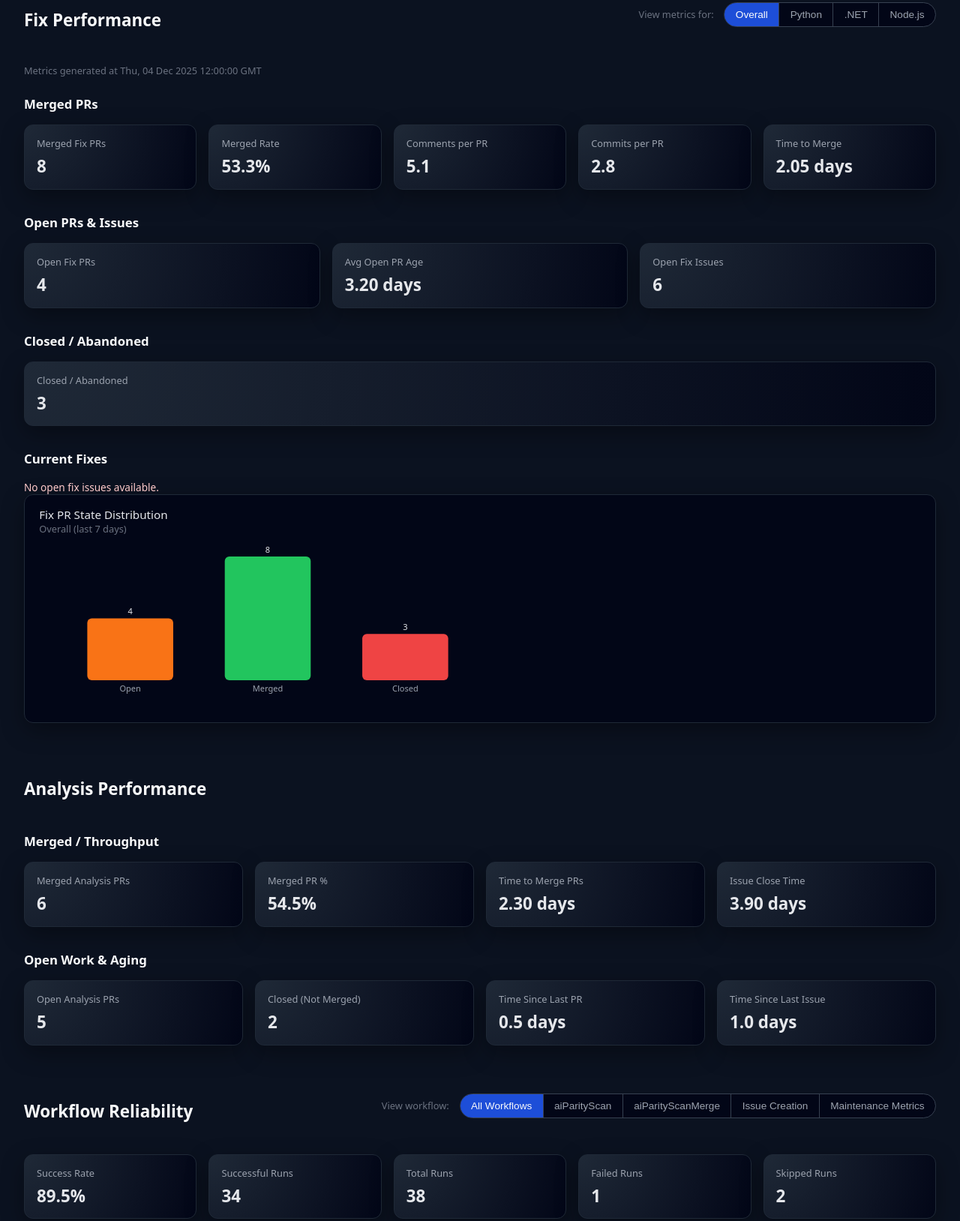
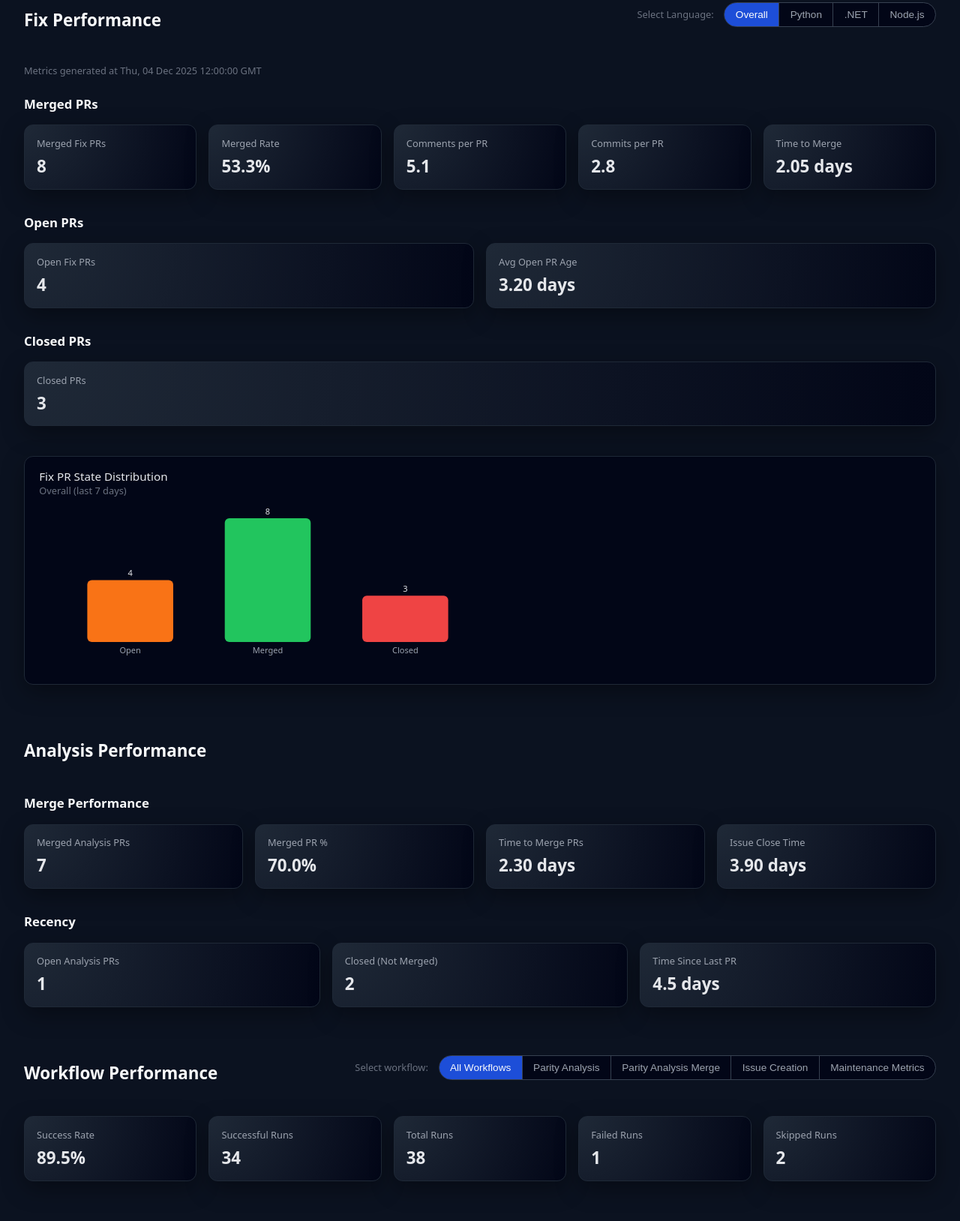
Before and after one commit to joncgit-test-org/sample-code-3, a plain HTML site: page docs/index.html in a window 1280 px wide. Shown: the part 142-1770 px from the top of the page at 75% size. Drawn offline with Linux system fonts and the light colour scheme.

Commit message:
clean up

```diff
--- a/docs/index.html
+++ b/docs/index.html
@@ -187,7 +187,7 @@
     <div class="toolbar">
       <h2 id="fix-metrics-heading">Fix Performance</h2>
       <div>
-        <span style="font-size:0.8rem; color:#6b7280; margin-right:0.6rem;">View metrics for:</span>
+        <span style="font-size:0.8rem; color:#6b7280; margin-right:0.6rem;">Select Language:</span>
         <div class="segment-control" id="segment-control">
           <button data-scope="overall" class="active">Overall</button>
           <button data-scope="python">Python</button>
@@ -201,20 +201,17 @@
     <h3 style="margin-top:1.5rem; font-size:1.05rem; color:#f9fafb;">Merged PRs</h3>
     <div class="stats-grid" id="fix-merged-grid"></div>
 
-    <h3 style="margin-top:1.8rem; font-size:1.05rem; color:#f9fafb;">Open PRs &amp; Issues</h3>
+    <h3 style="margin-top:1.8rem; font-size:1.05rem; color:#f9fafb;">Open PRs</h3>
     <div class="stats-grid" id="fix-open-grid"></div>
 
-    <h3 style="margin-top:1.8rem; font-size:1.05rem; color:#f9fafb;">Closed / Abandoned</h3>
-    <div class="stats-grid" id="fix-closed-grid"></div>
+    <h3 style="margin-top:1.8rem; font-size:1.05rem; color:#f9fafb;">Closed PRs</h3>
+    <div class="stats-grid" id="fix-closed-grid" style="margin-bottom:2.5rem;"></div>
 
-    <h3 style="margin-top:1.8rem; font-size:1.05rem; color:#f9fafb;">Current Fixes</h3>
-    <div id="current-fixes-list" style="margin-top:0.6rem; font-size:0.85rem;"></div>
-
-    <div class="chart-container">
+    <div class="chart-container" style="margin-top:0.5rem;">
       <div class="chart-header">
         <div>
           <div class="chart-title">Fix PR State Distribution</div>
-          <div class="chart-subtitle" id="chart-scope-label">Overall (last 7 days)</div>
+          <div class="chart-subtitle" id="chart-scope-label">(Last 7 Days)</div>
         </div>
       </div>
       <canvas id="fix-state-chart"></canvas>
@@ -227,22 +224,22 @@
       <h2 id="analysis-metrics-heading">Analysis Performance</h2>
     </div>
 
-    <h3 style="margin-top:1.5rem; font-size:1.05rem; color:#f9fafb;">Merged / Throughput</h3>
+    <h3 style="margin-top:1.5rem; font-size:1.05rem; color:#f9fafb;">Merge Performance</h3>
     <div class="stats-grid" id="analysis-merged-grid"></div>
 
-  <h3 style="margin-top:1.8rem; font-size:1.05rem; color:#f9fafb;">Open Work &amp; Aging</h3>
+  <h3 style="margin-top:1.8rem; font-size:1.05rem; color:#f9fafb;">Recency</h3>
   <div class="stats-grid" id="analysis-open-grid"></div>
   </section>
 
   <section aria-labelledby="workflow-metrics-heading" style="margin-top:2.5rem;">
     <div class="toolbar">
-      <h2 id="workflow-metrics-heading">Workflow Reliability</h2>
+      <h2 id="workflow-metrics-heading">Workflow Performance</h2>
       <div>
-        <span style="font-size:0.8rem; color:#6b7280; margin-right:0.6rem;">View workflow:</span>
+        <span style="font-size:0.8rem; color:#6b7280; margin-right:0.6rem;">Select workflow:</span>
         <div class="segment-control" id="workflow-segment-control">
           <button data-workflow="all" class="active">All Workflows</button>
-          <button data-workflow="aiParityScan">aiParityScan</button>
-          <button data-workflow="aiParityScanMerge">aiParityScanMerge</button>
+          <button data-workflow="aiParityScan">Parity Analysis</button>
+          <button data-workflow="aiParityScanMerge">Parity Analysis Merge</button>
           <button data-workflow="aiParityIssueCreation">Issue Creation</button>
           <button data-workflow="aiParityMaintenanceMetrics">Maintenance Metrics</button>
         </div>
--- a/docs/metrics.js
+++ b/docs/metrics.js
@@ -51,18 +51,12 @@ const fixOpenDefinitions = [
     format: v => v.toFixed(2) + ' days',
     tooltip: 'Average age in days of currently open fix PRs.',
   },
-  {
-    key: 'openFixIssues',
-    label: 'Open Fix Issues',
-    compute: () => (metrics && metrics.fixIssues ? metrics.fixIssues.open ?? 0 : 0),
-    tooltip: 'Number of currently open fix issues in the repo.',
-  },
 ];
 
 const fixClosedDefinitions = [
   {
     key: 'closedNotMerged',
-    label: 'Closed / Abandoned',
+    label: 'Closed PRs',
     tooltip: 'Fix pull requests closed without being merged.',
   },
 ];
@@ -360,11 +354,6 @@ function renderAnalysisStats() {
         value: (analysis.timeSinceLastAnalysisPrDays ?? 0).toFixed(1) + ' days',
         tooltip: 'Time since the last analysis PR was created.',
       },
-      {
-        label: 'Time Since Last Issue',
-        value: (analysis.timeSinceLastAnalysisIssueDays ?? 0).toFixed(1) + ' days',
-        tooltip: 'Time since the last analysis issue was created.',
-      },
     ];
 
     openCards.forEach(card => {
@@ -494,52 +483,7 @@ function renderWorkflowStats(currentWorkflowKey) {
   });
 }
 
-function renderCurrentFixes() {
-  const container = document.getElementById('current-fixes-list');
-  container.innerHTML = '';
-
-  if (!metrics || !metrics.parityGaps || !Array.isArray(metrics.parityGaps.openFixIssues)) {
-    container.innerHTML = '<div class="error">No open fix issues available.</div>';
-    return;
-  }
-
-  const issues = metrics.parityGaps.openFixIssues;
-  if (issues.length === 0) {
-    container.textContent = 'No open fix issues at the moment.';
-    return;
-  }
-
-  const list = document.createElement('ul');
-  list.style.listStyle = 'none';
-  list.style.padding = '0';
-  list.style.margin = '0';
-
-  issues.forEach(issue => {
-    const li = document.createElement('li');
-    li.style.marginBottom = '0.4rem';
-
-    const link = document.createElement('a');
-    link.href = issue.url;
-    link.textContent = `#${issue.issueNumber} ${issue.title}`;
-    link.target = '_blank';
-    link.rel = 'noopener noreferrer';
-    link.style.color = '#60a5fa';
-    link.style.textDecoration = 'none';
-
-    const meta = document.createElement('div');
-    meta.style.fontSize = '0.8rem';
-    meta.style.color = '#6b7280';
-    const lang = issue.language || 'unknown';
-    const age = issue.ageDays != null ? issue.ageDays.toFixed(1) : 'N/A';
-    meta.textContent = `${lang} • open for ${age} days`;
-
-    li.appendChild(link);
-    li.appendChild(meta);
-    list.appendChild(li);
-  });
-
-  container.appendChild(list);
-}
+// Current Fixes list rendering has been removed for now per design.
 
 function setupWorkflowSwitcher() {
   const control = document.getElementById('workflow-segment-control');
@@ -575,7 +519,6 @@ window.addEventListener('load', async () => {
     renderFixStats();
     renderChart();
     renderAnalysisStats();
-    renderCurrentFixes();
   } catch (err) {
     console.error(err);
     const grid = document.getElementById('fix-stats-grid');
--- a/docs/parity-metrics.json
+++ b/docs/parity-metrics.json
@@ -21,15 +21,15 @@
 		"avgOpenIssueAgeDays": 6.0
 	},
 	"analysis": {
-		"openPrs": 5,
-		"mergedPrs": 6,
+		"openPrs": 1,
+		"mergedPrs": 7,
 		"closedPrs": 2,
-		"mergedPrPercent": 54.55,
-		"closedPrPercent": 18.18,
+		"mergedPrPercent": 70.0,
+		"closedPrPercent": 20.0,
 		"avgPrDaysToMerge": 2.3,
 		"avgIssueDaysOpenToClose": 3.9,
-		"timeSinceLastAnalysisPrDays": 0.5,
-		"timeSinceLastAnalysisIssueDays": 1.0
+		"timeSinceLastAnalysisPrDays": 4.5,
+		"timeSinceLastAnalysisIssueDays": 5.0
 	},
 	"workflows": {
 		"aiParityScan": {
```
